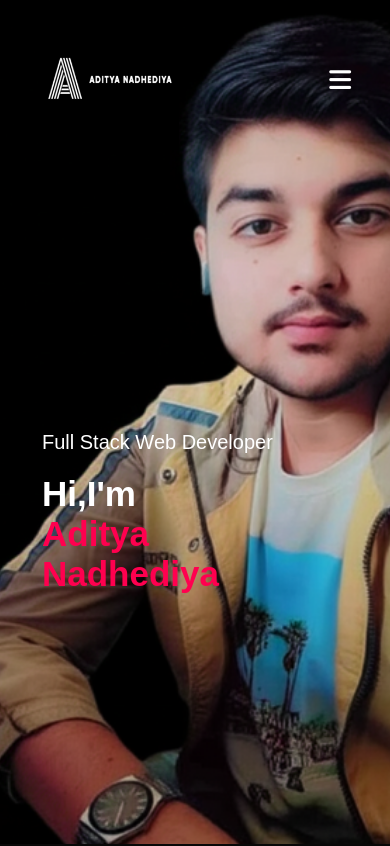
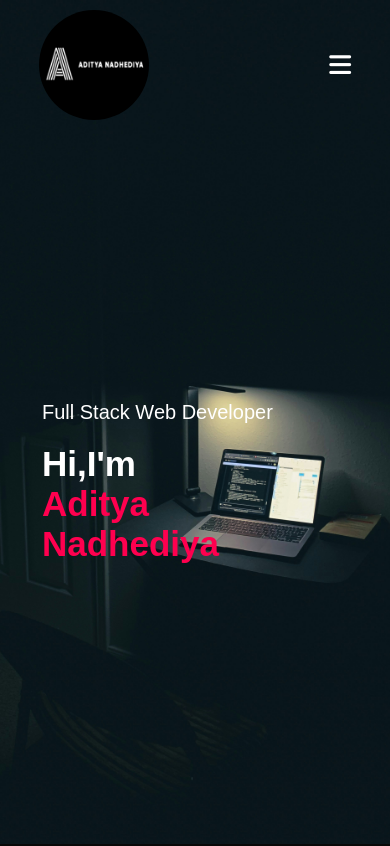
Before and after one commit to Adityacoderx/My-Personal-Portfolio, a plain HTML site: page index.html in a window 390 px wide. Shown: the top 846 px of the page. Drawn offline with Linux system fonts and the light colour scheme.

Commit message:
First commit

```diff
--- a/style.css
+++ b/style.css
@@ -28,7 +28,8 @@ nav {
     flex-wrap: wrap;
 }
 .logo {
-    width: 140px;
+    width: 110px;
+    border-radius: 70px;
 }
 nav ul li {
     display: inline-block;
@@ -307,7 +308,7 @@ nav .fa-solid {
 }
 @media only screen and (max-width: 600px) {
     #header {
-        background-image: url(Images/phone-background.png);
+        background-image: url(Images/phone-background2.jpg);
     }
     .header-text{
         margin-top: 90%;
```
Also changed, not shown: Images/phone-background2.jpg (added).
